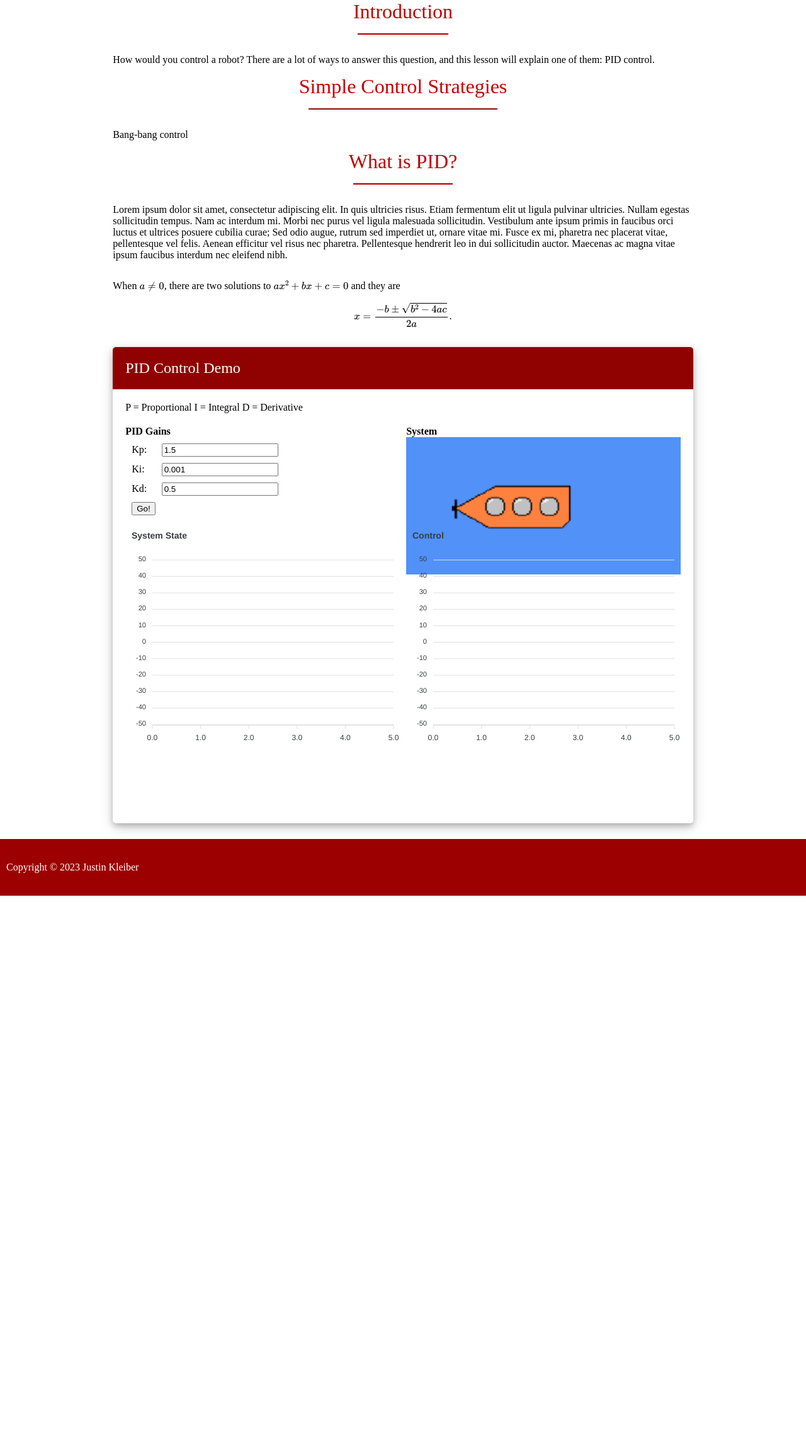
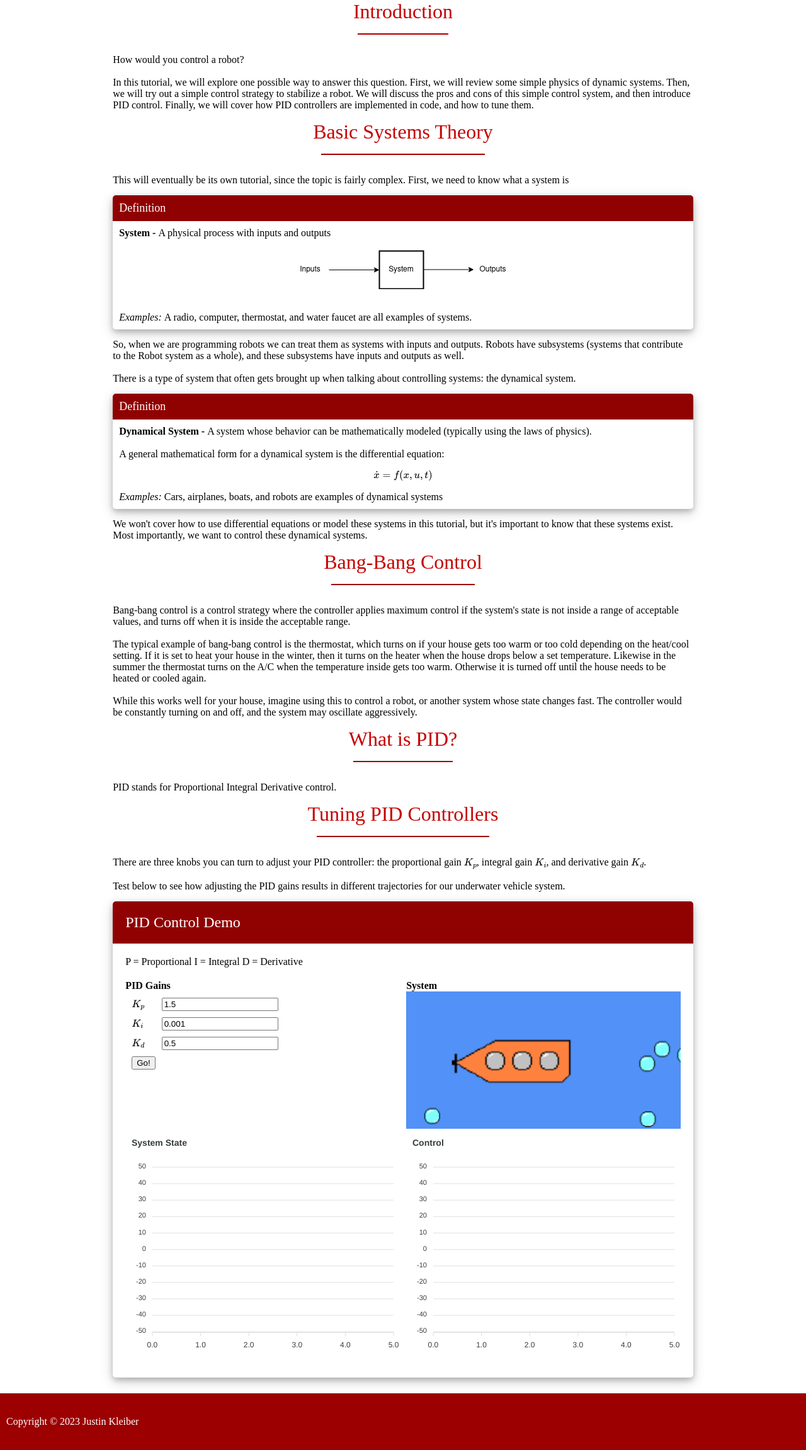
Before and after one commit to jkleiber/controls-tutorials, a Flask app: page /pid-control.html in a window 1280 px wide. Shown: the part 92-2394 px from the top of the page at 63% size. Before the commit the page ends 1514 px from the top, so only its background shows below. Run offline with Flask 2, Linux system fonts and the light colour scheme; some libraries are stand-ins or nearby versions; some web fonts are replaced.

Commit message:
Almost done with first draft of PID control content

```diff
--- a/app/static/css/main.css
+++ b/app/static/css/main.css
@@ -185,6 +185,32 @@ hr {
     padding: 15px;
 }
 
+/* Definition */
+.definition-block {
+    border-radius: 5px;
+    box-shadow: 0 4px 8px 0 rgba(0, 0, 0, 0.2), 0 6px 20px 0 rgba(0, 0, 0, 0.19);
+    margin: 0 auto;
+    overflow: hidden;
+    width: 80%;
+    /* margin-bottom: 20px; */
+}
+
+.definition-frame {
+    padding: 10px;
+}
+
+.definition-header {
+    background-color: rgb(144, 1, 1);
+    color: rgb(255, 255, 255);
+    padding: 10px;
+    font-weight: 400;
+    font-size: 18px;
+}
+
+.definition-img {
+    display: flex;
+    margin: 0 auto;
+}
 
 /* Example Entries */
 .example-summary {
@@ -216,7 +242,7 @@ hr {
     display: grid;
     grid-template-columns: repeat(2, 1fr);
     gap: 10px;
-    grid-auto-rows: 25%;
+    grid-auto-rows: auto;
 }
 
 
--- a/app/static/js/pid_control_demo.js
+++ b/app/static/js/pid_control_demo.js
@@ -30,6 +30,13 @@ function loadImage(url) {
 let auv_img = new Image();
 auv_img.onload = function(){}
 auv_img.src = "static/img/mid-submarine.png";
+
+let bubble_img = new Image();
+bubble_img.onload = function(){}
+bubble_img.src = "static/img/bubble.png";
+
+var active_bubbles = 0;
+var bubble_x = [];
 
 
 const delay = ms => new Promise(res => setTimeout(res, ms));
@@ -260,13 +267,50 @@ function example_reset(x, u) {
     }];
 }
 
+function getBubbleInit(ctx_width, ctx_height) {
+    var init_x = 200 * Math.random() + ctx_width;
+    var init_y = ctx_height * Math.random();
+    var init_vx = Math.random() * 10;
+    var init_vy = Math.random() * 5 - 2.5;
+
+    return {x: init_x, y: init_y, vx: init_vx, vy: init_vy};
+}
+
+function initBubbles(num_bubbles, ctx_width, ctx_height) {
+    for (var i = 0; i < num_bubbles; i++) {
+        var data = getBubbleInit(ctx_width, ctx_height);
+        bubble_x.push(data);
+    }
+}
+
 function drawAUV(canvas, ctx, pitch) {
     // Prepare the context
     ctx.clearRect(0, 0, canvas.width, canvas.height);
-    // ctx.imageSmoothingEnabled = false;
 
+    // Draw the ocean
     drawBackground(ctx, canvas.width, canvas.height);
+
+    // Draw bubbles
+    drawBubbles();
+
+    // draw the AUV
     drawRotatedImage(ctx, auv_img, 50, 50, pitch);
+
+
+}
+
+function drawBubbles() {
+    for (var i = 0; i < bubble_x.length; i++) {
+        bubble_x[i].x -= bubble_x[i].vx;
+        bubble_x[i].y -= bubble_x[i].vy;
+
+        if (bubble_x[i].x < -bubble_img.width || bubble_x[i].y < -bubble_img.height) {
+            var data = getBubbleInit(canvas.width, canvas.height);
+            bubble_x[i] = data;
+        } else {
+            ctx.drawImage(bubble_img, bubble_x[i].x, bubble_x[i].y);
+        }
+    }
 }
 
 function drawBackground(ctx, width, height) {
--- a/app/templates/pid-control.html
+++ b/app/templates/pid-control.html
@@ -51,19 +51,79 @@
                 </div>
 
                 <p class="lesson-text">
-                    How would you control a robot?
+                    How would you control a robot?<br><br>
 
-                    There are a lot of ways to answer this question, and this lesson will explain one of them: PID
-                    control.
+                    In this tutorial, we will explore one possible way to answer this question. First, we will review
+                    some simple physics of dynamic systems.
+
+                    Then, we will try out a simple control strategy to stabilize a robot. We will discuss the pros and
+                    cons of this simple control system, and then introduce PID control.
+
+                    Finally, we will cover how PID controllers are implemented in code, and how to tune them.
                 </p>
 
                 <div class="section-title">
-                    Simple Control Strategies
+                    Basic Systems Theory
                     <hr>
                 </div>
 
                 <p class="lesson-text">
-                    Bang-bang control
+                    This will eventually be its own tutorial, since the topic is fairly complex.
+                    First, we need to know what a system is
+                </p>
+                <div class="definition-block">
+                    <div class="definition-header">Definition</div>
+                    <div class="definition-frame">
+                        <b>System - </b> A physical process with inputs and outputs <br><br>
+                        <img src="static/img/system.png" class="definition-img"> <br><br>
+                        <i>Examples: </i> A radio, computer, thermostat, and water faucet are all examples of systems.
+                    </div>
+                </div>
+                <p class="lesson-text">
+                    So, when we are programming robots we can treat them as systems with inputs and outputs. Robots have
+                    subsystems (systems that contribute to the Robot system as a whole), and these subsystems have
+                    inputs and outputs as well.<br><br>
+                    There is a type of system that often gets brought up when talking about controlling systems: the
+                    dynamical system.
+                </p>
+                <div class="definition-block">
+                    <div class="definition-header">Definition</div>
+                    <div class="definition-frame">
+                        <b>Dynamical System - </b>A system whose behavior can be mathematically modeled (typically using
+                        the laws of physics).<br><br>
+
+                        A general mathematical form for a dynamical system is the differential equation:
+                        \[\dot x = f(x, u, t)\]
+
+                        <i>Examples: </i> Cars, airplanes, boats, and robots are examples of dynamical systems
+                    </div>
+                </div>
+                <p class="lesson-text">
+                    We won't cover how to use differential equations or model these systems in this tutorial, but it's
+                    important to know that these systems exist. Most importantly, we want to control these dynamical
+                    systems.
+                </p>
+
+
+                <div class="section-title">
+                    Bang-Bang Control
+                    <hr>
+                </div>
+
+                <p class="lesson-text">
+                    Bang-bang control is a control strategy where the controller applies maximum control if the system's
+                    state is not inside a range of acceptable values, and turns off when it is inside the acceptable
+                    range.<br><br>
+
+                    The typical example of bang-bang control is the thermostat, which turns on if your house gets too
+                    warm or too cold depending on the heat/cool setting. If it is set to heat your house in the winter,
+                    then it turns on the heater when the house drops below a set temperature. Likewise in the summer the
+                    thermostat turns on the A/C when the temperature inside gets too warm. Otherwise it is turned off
+                    until the house needs to be heated or cooled again.<br><br>
+
+                    While this works well for your house, imagine using this to control a robot, or another system whose
+                    state changes fast. The controller would be constantly turning on and off, and the system may
+                    oscillate aggressively.
                 </p>
 
                 <div class="section-title">
@@ -72,21 +132,21 @@
                 </div>
 
                 <p class="lesson-text">
-                    Lorem ipsum dolor sit amet, consectetur adipiscing elit. In quis ultricies risus. Etiam fermentum
-                    elit
-                    ut ligula pulvinar ultricies. Nullam egestas sollicitudin tempus. Nam ac interdum mi. Morbi nec
-                    purus
-                    vel ligula malesuada sollicitudin. Vestibulum ante ipsum primis in faucibus orci luctus et ultrices
-                    posuere cubilia curae; Sed odio augue, rutrum sed imperdiet ut, ornare vitae mi. Fusce ex mi,
-                    pharetra
-                    nec placerat vitae, pellentesque vel felis. Aenean efficitur vel risus nec pharetra. Pellentesque
-                    hendrerit leo in dui sollicitudin auctor. Maecenas ac magna vitae ipsum faucibus interdum nec
-                    eleifend
-                    nibh.
+                    PID stands for Proportional Integral Derivative control.
                 </p>
+
+                <div class="section-title">
+                    Tuning PID Controllers
+                    <hr>
+                </div>
+
                 <p class="lesson-text">
-                    When \(a \ne 0\), there are two solutions to \(ax^2 + bx + c = 0\) and they are
-                    \[x = {-b \pm \sqrt{b^2-4ac} \over 2a}.\]
+                    There are three knobs you can turn to adjust your PID controller: the proportional gain \(K_p\),
+                    integral gain \(K_i\), and derivative gain \(K_d\).<br><br>
+
+
+                    Test below to see how adjusting the PID gains results in different trajectories for our underwater
+                    vehicle system.
                 </p>
 
 
@@ -115,15 +175,15 @@
                                 <div class="example-input-panel">
 
                                     <p class="example-user-input-container">
-                                        <label for="kp-input" class="example-user-input">Kp:</label>
+                                        <label for="kp-input" class="example-user-input">\(K_p\)</label>
                                         <input type="number" id="kp-input" class="example-user-input" value="1.5">
                                     </p>
                                     <p class="example-user-input-container">
-                                        <label for="ki-input" class="example-user-input">Ki:</label>
+                                        <label for="ki-input" class="example-user-input">\(K_i\)</label>
                                         <input type="number" id="ki-input" class="example-user-input" value="0.001">
                                     </p>
                                     <p class="example-user-input-container">
-                                        <label for="kd-input" class="example-user-input">Kd:</label>
+                                        <label for="kd-input" class="example-user-input">\(K_d\)</label>
                                         <input type="number" id="kd-input" class="example-user-input" value="0.5">
                                     </p>
 
@@ -153,10 +213,12 @@
     <script>
         // Simulation Constants
         let TIME_INTERVAL_MS = 100;
+        let NUM_BUBBLES = 7;
 
         // Canvas
         var canvas = document.getElementById("draw-sim-pid-control-canvas");
         var ctx = canvas.getContext("2d");
+        initBubbles(NUM_BUBBLES, canvas.width, canvas.height)
 
         // PID control example constants
         var pid_x0 = [0, 0];   // Initial condition
```
Also changed, not shown: app/static/img/bubble.png (added), app/static/img/system.png (added), 1 other file.
